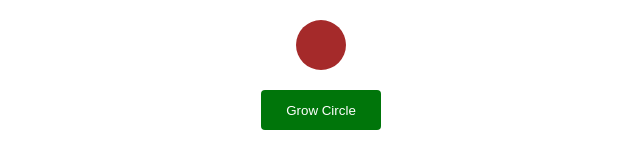
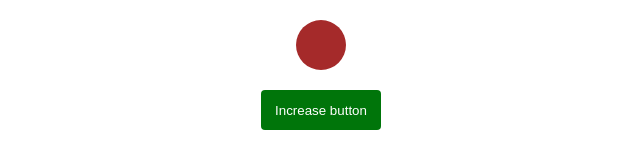
Before and after one commit to Botwe-Felix5820/software-class, a plain HTML site: page index.html in a window 1280 px wide. Shown: the full height of the page, 319-959 px from the left. Drawn offline with Linux system fonts and the light colour scheme.

Commit message:
Changed button text

```diff
--- a/index.html
+++ b/index.html
@@ -12,7 +12,7 @@
 
     <div class="circle_container">
         <div class="circle"></div>
-        <button class="grow_btn">Grow Circle</button>
+        <button class="grow_btn">Increase button</button>
     </div>
 
 
```
